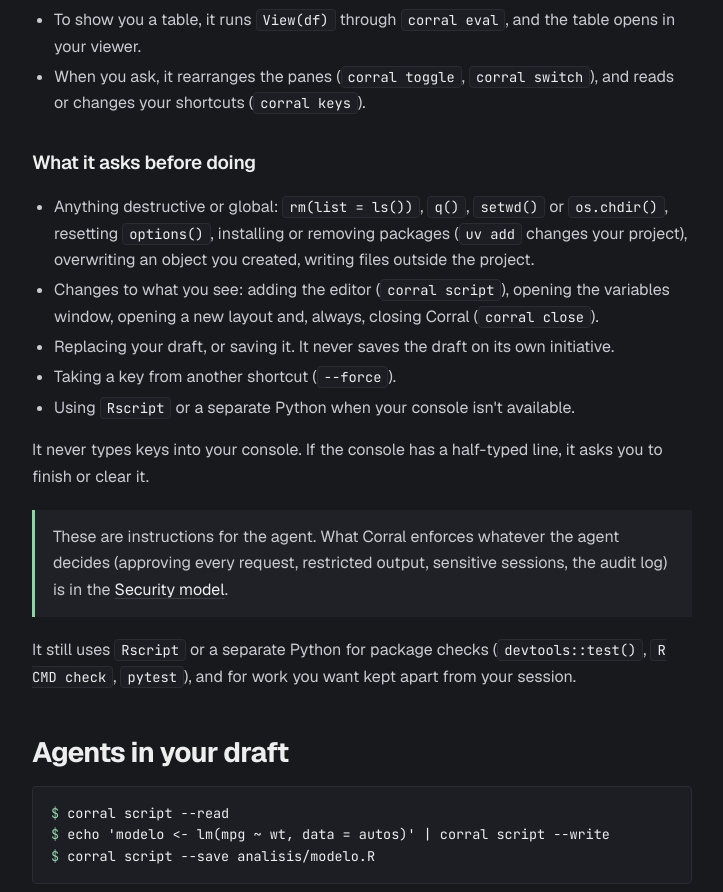
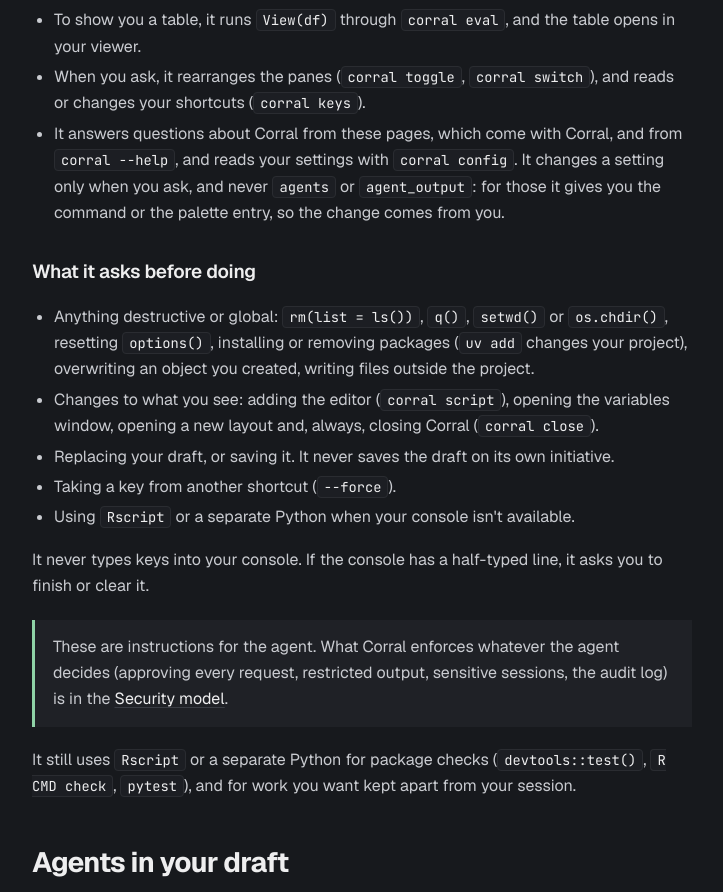
Before and after one commit to paulovillarroel/corral-term, a website: page site/docs/agents.html in a window 1280 px wide. Shown: the part 5144-6036 px from the top of the page, without its empty margins (296-1019 px from the left). Drawn offline with nearby package versions, Linux system fonts and the light colour scheme.

Commit message:
Docs: the skill answers from the settings and docs
Co-Authored-By: Claude Opus 5.5 <noreply@anthropic.com>

```diff
--- a/site/docs/agents.html
+++ b/site/docs/agents.html
@@ -157,6 +157,7 @@
     <li>It keeps the output small (<code>head()</code>, <code>str()</code>, <code>summary()</code>, <code>df.head()</code>), and does scratch work in <code>local({ ... })</code> in R, or in a function in Python, so your environment stays clean.</li>
     <li>To show you a table, it runs <code>View(df)</code> through <code>corral eval</code>, and the table opens in your viewer.</li>
     <li>When you ask, it rearranges the panes (<code>corral toggle</code>, <code>corral switch</code>), and reads or changes your shortcuts (<code>corral keys</code>).</li>
+    <li>It answers questions about Corral from these pages, which come with Corral, and from <code>corral --help</code>, and reads your settings with <code>corral config</code>. It changes a setting only when you ask, and never <code>agents</code> or <code>agent_output</code>: for those it gives you the command or the palette entry, so the change comes from you.</li>
     </ul>
 
     <h3>What it asks before doing</h3>
```
